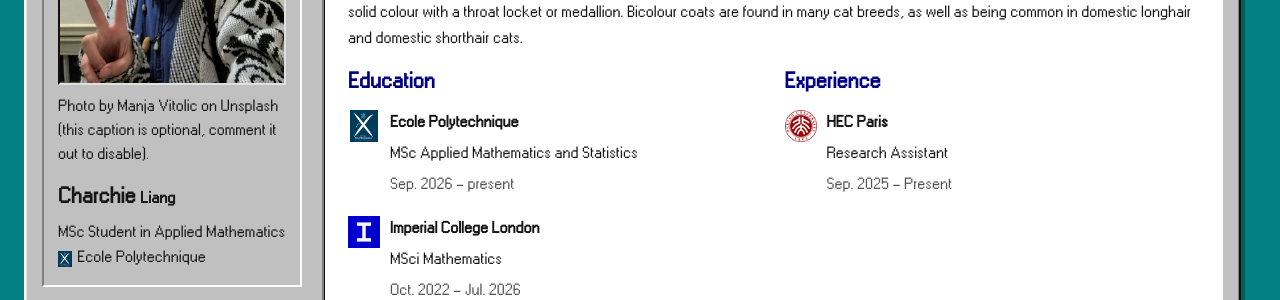
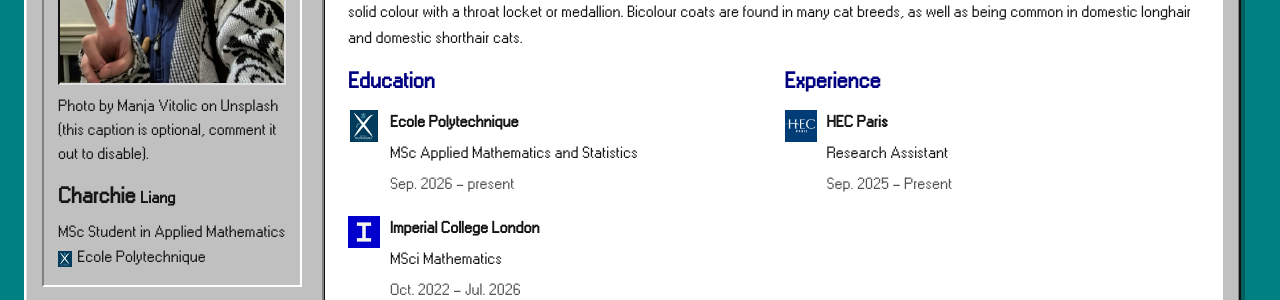
Before and after one commit to XiaqiL/XiaqiL.github.io, a Jekyll site: the page built from index.html, in a window 1280 px wide. Shown: the part 457-757 px from the top of the page. Built offline with Jekyll 4.4.1, drawn with Linux system fonts in a browser that asks for light colours; nearby versions of some CDN libraries; a style sheet for code colours, icons or effects is not loaded.

Commit message:
Update logo for HEC Paris experience entry

```diff
--- a/_data/profile.yml
+++ b/_data/profile.yml
@@ -44,7 +44,7 @@ education:
 
 experience:
 - name: HEC Paris
-  logo: /assets/images/badges/PKU_red.png
+  logo: /assets/images/badges/badge_hec.png
   position: Research Assistant
   date: Sep. 2025 - Present
 
```
